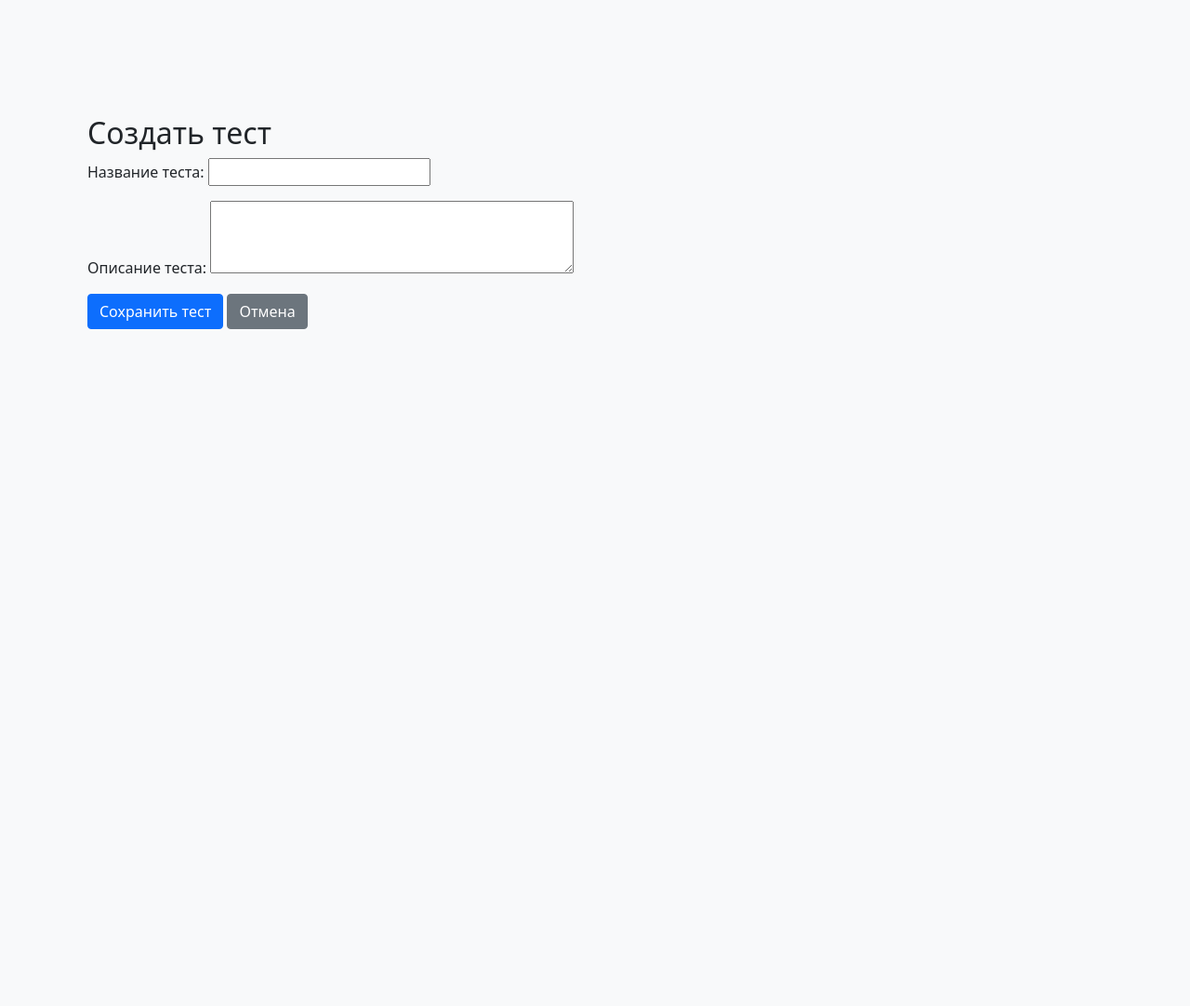
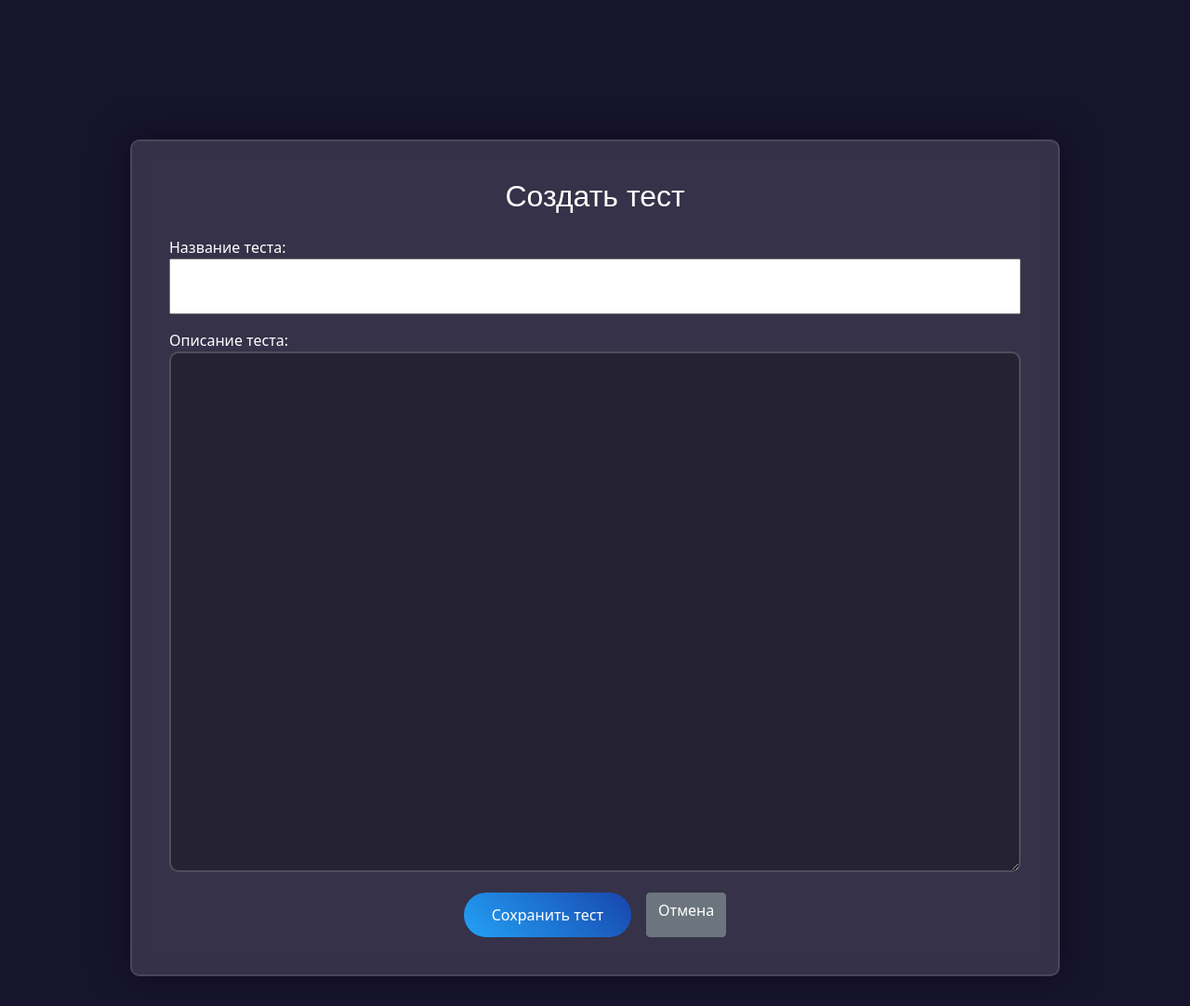
Before and after one commit to Anastasia-l/School_online_platform, a Django app: template templates/courses/add_quiz.html in a window 1280 px wide. Shown: the whole page at 93% size. Before the commit the page ends 354 px from the top, so only its background shows below. Run offline with Django 5.2, Linux system fonts and the light colour scheme; the template is opened without the code that fills it: values that come from a table or form of the project are taken from there, others are empty.

Commit message:
Updated add_quiz.html

```diff
--- a/templates/courses/add_quiz.html
+++ b/templates/courses/add_quiz.html
@@ -1,13 +1,75 @@
 {% extends 'base.html' %}
 
+{% block extra_css %}
+<style>
+     body {
+        background-color: rgb(23, 20, 46);
+        color: #ffffff;
+    }
+
+    .add-container {
+        max-width: 1000px;
+        margin: 2rem auto;
+        margin-top: 150px;
+        padding: 40px;
+        background: rgba(255,255,255,0.13);
+        backdrop-filter: blur(10px);
+        border: 2px solid rgba(255,255,255,0.1);
+        border-radius: 10px;
+        box-shadow: 0 0 40px rgba(8,7,16,0.6);
+    }
+
+    .btn-primary {
+        background: linear-gradient(45deg, #23a2f6, #1845ad);
+        border: none;
+        padding: 12px 30px;
+        border-radius: 25px;
+        justify-content: center;
+
+    }
+
+    .btn:hover {
+        filter: brightness(1.1);
+        transform: translateY(-2px);
+        box-shadow: 0 5px 15px rgba(0,0,0,0.3);
+    }
+
+    #id_title {
+        font-size: 1.4rem;
+        padding: 15px 20px;
+        height: 60px;
+        width: 100%;
+        text-align: center;
+    }
+
+    #id_description {
+        width: 100%;
+        min-height: 70vh;
+        height: auto;
+        font-size: 1.1rem;
+        line-height: 1.6;
+        padding: 25px;
+        background: rgba(0,0,0,0.3) !important;
+        border: 2px solid rgba(255,255,255,0.2);
+        color: #ffffff;
+        border-radius: 10px;
+        resize: vertical;
+        transition: all 0.3s ease;
+        max-width: 1000px;
+    }
+
+</style>
+{% endblock %}
 {% block content %}
-<div class="container mt-4">
-    <h2>Создать тест</h2>
+<div class="add-container">
+    <h2 class="text-center mb-4" style="color: #ffffff; font-family: 'Poppins', sans-serif;">Создать тест</h2>
     <form method="post">
         {% csrf_token %}
         {{ form.as_p }}
-        <button type="submit" class="btn btn-primary">Сохранить тест</button>
-        <a href="{% url 'courses:lesson_detail' lesson_id=lesson.id %}" class="btn btn-secondary">Отмена</a>
+        <div class="button-group" style="display: flex; justify-content: center; gap: 1rem;">
+            <button type="submit" class="btn btn-primary">Сохранить тест</button>
+            <a href="{% url 'courses:lesson_detail' lesson_id=lesson.id %}" class="btn btn-secondary">Отмена</a>
+        </div>
     </form>
 
 </div>
```
